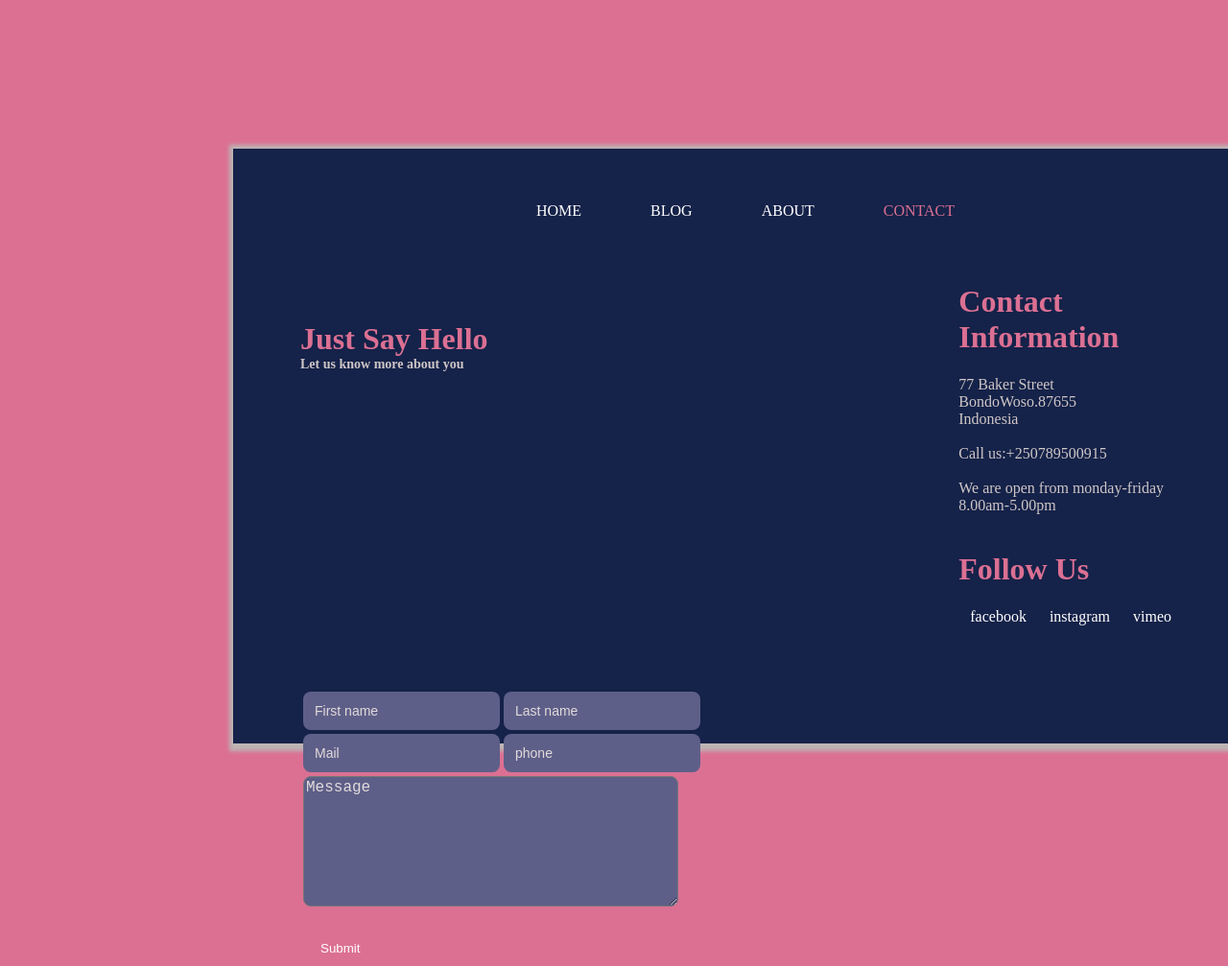
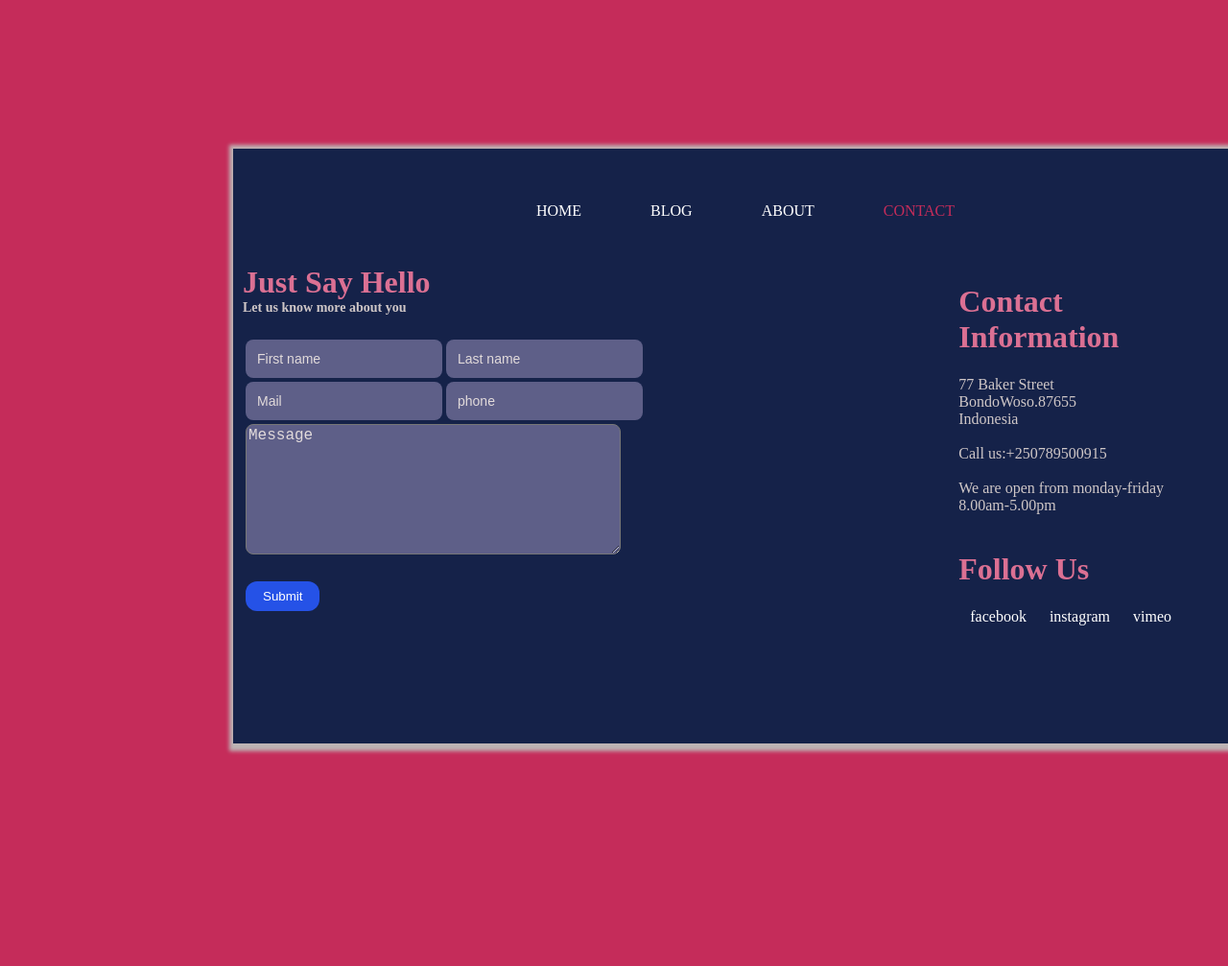
Before and after one commit to josephishimwe/html-and-css, a plain HTML site: page index.html in a window 1280 px wide. Shown: the top 1007 px of the page at 96% size. After the commit the page ends 975 px from the top, so only its background shows below. Drawn offline with Linux system fonts and the light colour scheme.

Commit message:
first lab

```diff
--- a/css.css
+++ b/css.css
@@ -1,7 +1,7 @@
 body{
- background-color:palevioletred;
+ background-color:rgb(197, 44, 90);
 }
-.nav{
+.van{
  margin:20px;
  padding:10px;
  height: 50px;
@@ -29,11 +29,11 @@ body{
     margin: 20px;
     color: #fff;
 }
-.active{
-    color: palevioletred;
+.sis{
+    color: rgb(197, 44, 90);
 }
 
-.form{
+.klass{
 
     background-color:rgb(21, 34, 73);
     width: 1100px;
@@ -69,7 +69,7 @@ textarea{
 input[type="submit"]{
     padding: 8px 18px;
     border: none;
-    background-color:palevioletred;
+    background-color:rgb(37, 82, 231);
     color:white;
     border-radius: 12px;
     margin-top: 20px;
--- a/index.html
+++ b/index.html
@@ -8,13 +8,13 @@
     <title>Document</title>
 </head>
 <body>
-    <div class="form">
-    <nav class="nav">
+    <div class="klass">
+    <nav class="van">
 <ul id="nav-content">
 <li><a href="">HOME</a></li>
 <li><a href="">BLOG</a></li>
 <li><a href="">ABOUT</a></li>
-<li ><a href="" class="active" >CONTACT</a></li>
+<li ><a href="" class="sis">CONTACT</a></li>
 </ul>
 
    </nav>
@@ -32,7 +32,7 @@
         </p></div>
 </div>
 
-  <div class="content-1">
+  <div class="sun">
       <p style="margin: 0px;">
       <h1 style="color:palevioletred;">Just Say Hello<br>
  <div class="term"> Let us know  more about you</div>  </h1>
@@ -40,7 +40,7 @@
 
 </div>
 <form>
-<div class="input">
+<div class="pot">
 
     <table >
    <tr><td> <input type="text" name="first name" placeholder="First name"></td><td><input type="text" name="lat name" placeholder="Last name"></td></tr>
```
